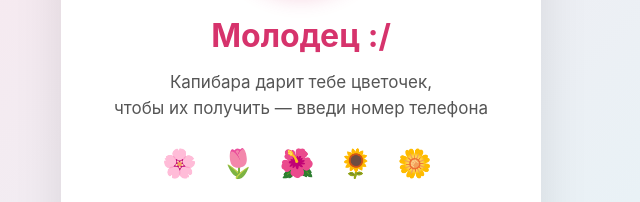
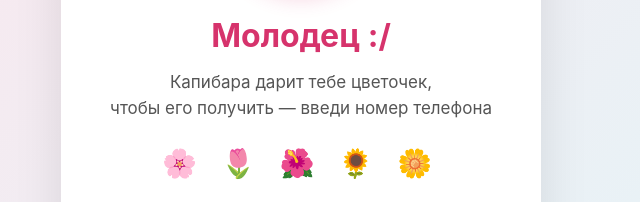
Before and after one commit to MozaiKaXL/to4nonenaeb, a plain HTML site: page index.html in a window 1280 px wide. Shown: the part 304-506 px from the top of the page, 339-979 px from the left. Drawn offline with Linux system fonts and the light colour scheme.

Commit message:
Update index.html

```diff
--- a/index.html
+++ b/index.html
@@ -127,7 +127,7 @@
 
     <h1>Молодец :/</h1>
 
-    <p>Капибара дарит тебе цветочек,<br>чтобы их получить — введи номер телефона</p>
+    <p>Капибара дарит тебе цветочек,<br>чтобы его получить — введи номер телефона</p>
 
     <div class="flowers">🌸 🌷 🌺 🌻 🌼</div>
 
```
